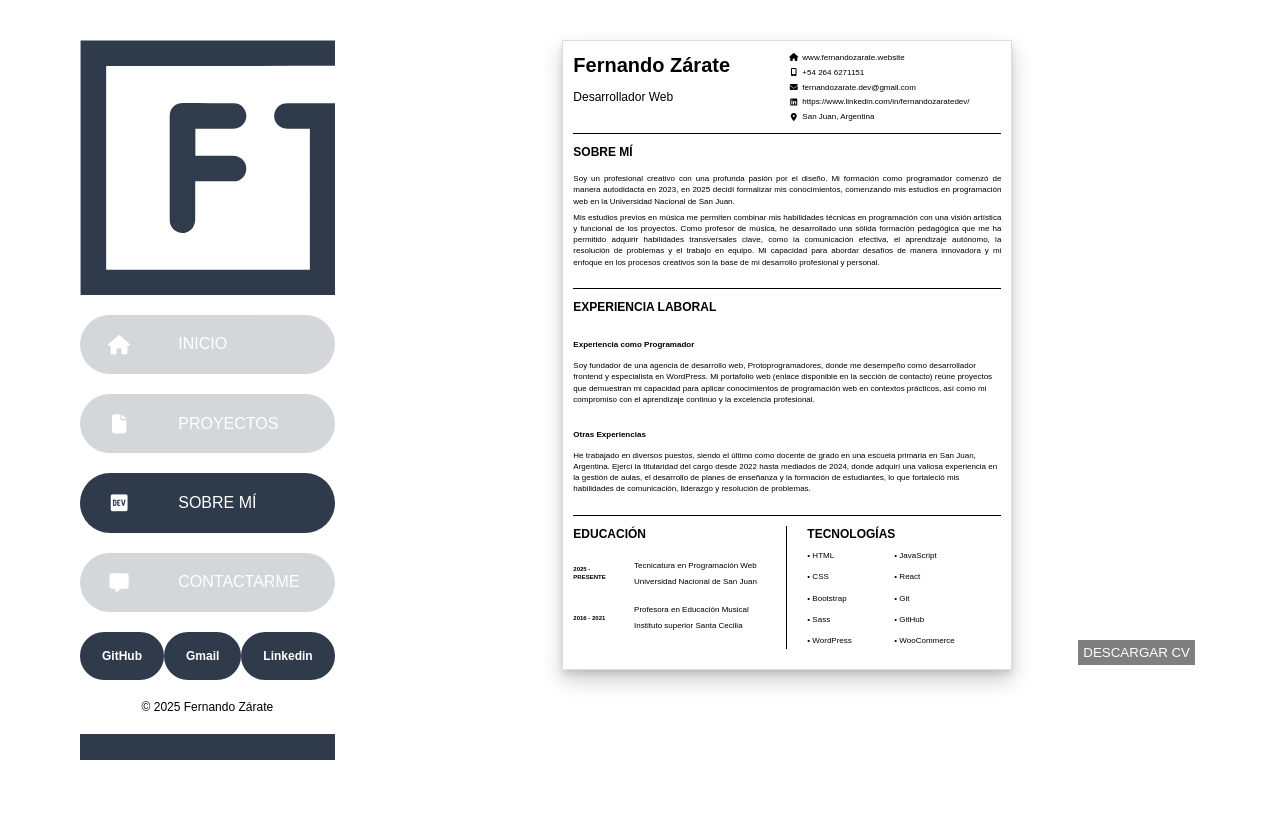
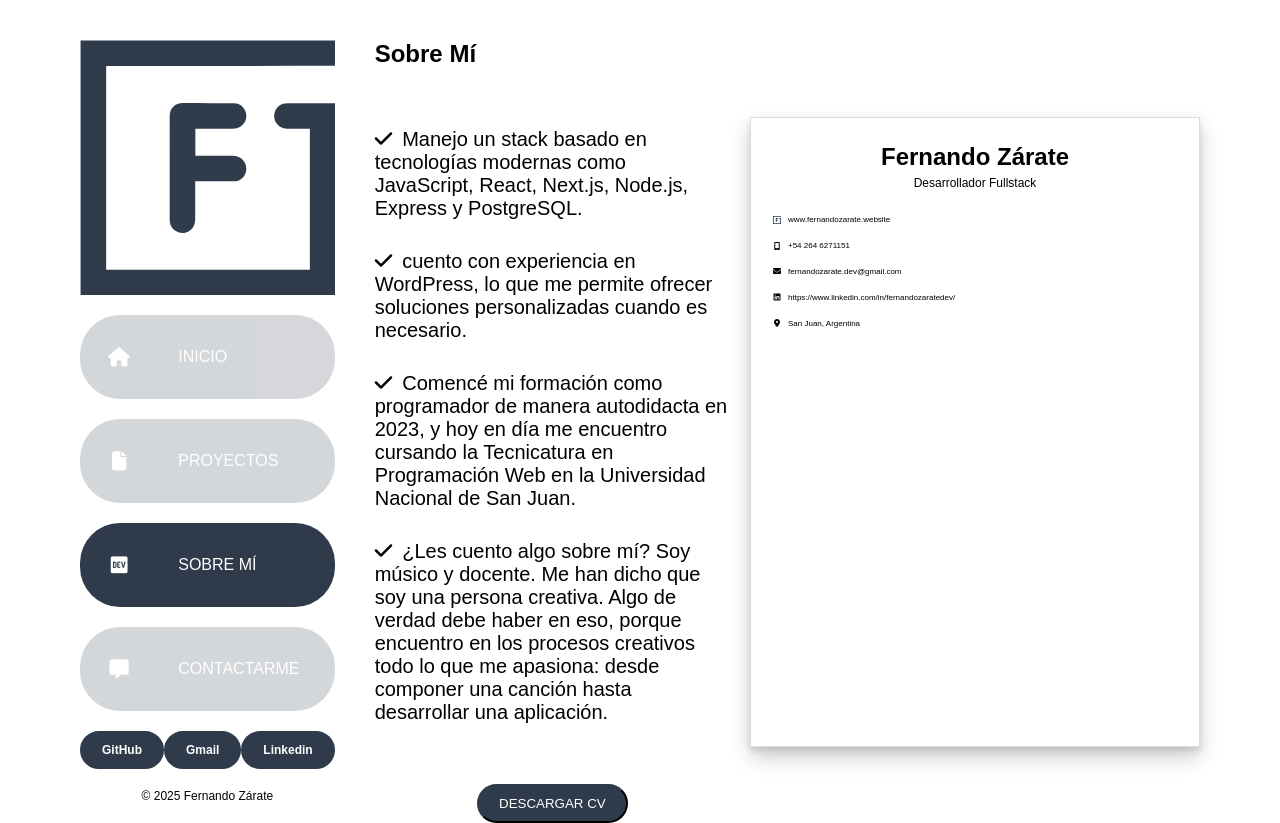
Before and after one commit to fernandozarate07/MyRepository, a React (Vite) app: page /aboutme in a window 1280 px wide. Before the commit the page ends 800 px from the top, so only its background shows below. Built offline with nearby package versions, Linux system fonts and the light colour scheme; a web font is replaced by a local one.

Commit message:
Refactor aboutme section

```diff
--- a/src/modules/NavSection/NavSection.module.css
+++ b/src/modules/NavSection/NavSection.module.css
@@ -23,7 +23,6 @@
   padding-bottom: 20px;
   text-align: center;
   font-size: 0.75rem;
-  border-bottom: 26px solid var(--primary-color);
 }
 
 @media (max-width: 992px) {
--- a/src/modules/Primarybutton/Primarybutton.module.css
+++ b/src/modules/Primarybutton/Primarybutton.module.css
@@ -1,10 +1,10 @@
 .btn {
-  padding: 5px 10px;
+  padding: 10px 20px;
+
   display: flex;
   justify-content: center;
   align-items: center;
-  background-color: transparent;
-  border: none;
+
   font-weight: 800;
   border: 2px solid var(--primary-color);
   color: var(--white-color);
@@ -18,13 +18,6 @@
   color: var(--primary-color);
 }
 
-.span {
-  position: relative;
-  padding: 10px;
-  cursor: pointer;
-  transition: transform 0.2s ease;
+.btn:hover .span {
+  transform: scale(1.1);
 }
-
-.btn:hover .span {
-  transform: scale(1.05);
-}
--- a/src/modules/Project/Project.module.css
+++ b/src/modules/Project/Project.module.css
@@ -28,7 +28,6 @@
 .project__container {
   display: grid;
   grid-template-rows: auto 1fr;
-  gap: 40px;
 }
 .project__stopContainer {
   position: relative;
@@ -66,8 +65,8 @@
   align-self: center;
 
   display: grid;
-  grid-template-rows: 1fr 3fr 1fr;
-  gap: 20px;
+  grid-template-rows: 1fr 4.5fr 1fr;
+  gap: 10px;
 }
 .project__titleContainer {
   display: flex;
--- a/src/modules/ResumeSection/ResumeSection.jsx
+++ b/src/modules/ResumeSection/ResumeSection.jsx
@@ -2,6 +2,7 @@ import { useRef } from "react";
 import html2canvas from "html2canvas";
 import jsPDF from "jspdf";
 import styles from "./ResumeSection.module.css";
+import logo from "../../assets/image/logo.svg";
 
 const ResumeSection = () => {
   const targetRef = useRef();
@@ -32,20 +33,47 @@ const ResumeSection = () => {
   };
 
   return (
-    <div className={styles.resume}>
-      <button onClick={handleDownloadPDF} className={styles.resume__downloadBtn}>
-        DESCARGAR CV
-      </button>
-      <div className={styles.printContainer}>
-        <div ref={targetRef} className={styles.resume__container}>
-          {/* portada */}
-          <div className={styles.resume__portada}>
-            <div className={styles.resume_nameContainer}>
-              <h1 className={styles.resume__name}>Fernando Zárate</h1>
-              <p className={styles.resume__description}>Desarrollador Web</p>
-            </div>
-            <div className={styles.resume__contact}>
-              <i className="fa-solid fa-house"></i>
+    <div className={styles.aboutme}>
+      <div className={styles.aboutme__descriptionContainer}>
+        <h2 className={styles.aboutme__title}>Sobre Mí</h2>
+        <p className={styles.aboutme__descriptionInfo}>
+          <span>
+            <i className="fa-solid fa-check"></i>
+            Manejo un stack basado en tecnologías modernas como JavaScript, React, Next.js, Node.js, Express y
+            PostgreSQL.
+          </span>
+          <span>
+            <i className="fa-solid fa-check"></i>
+            cuento con experiencia en WordPress, lo que me permite ofrecer soluciones personalizadas cuando es
+            necesario.
+          </span>
+          <span>
+            <i className="fa-solid fa-check"></i>
+            Comencé mi formación como programador de manera autodidacta en 2023, y hoy en día me encuentro cursando la
+            Tecnicatura en Programación Web en la Universidad Nacional de San Juan.
+          </span>
+          <span>
+            <i className="fa-solid fa-check"></i>
+            ¿Les cuento algo sobre mí? Soy músico y docente. Me han dicho que soy una persona creativa. Algo de verdad
+            debe haber en eso, porque encuentro en los procesos creativos todo lo que me apasiona: desde componer una
+            canción hasta desarrollar una aplicación.
+          </span>
+        </p>
+        <button onClick={handleDownloadPDF} className={styles.aboutme__downloadBtn}>
+          DESCARGAR CV
+        </button>
+      </div>
+      <div className={styles.aboutme__resumeContainer}>
+        <div ref={targetRef} className={styles.aboutme__resumeContent}>
+          {/*portada */}
+          <div className={styles.aboutme__resumePortada}>
+            <h3 className={styles.aboutme__resumeName}>Fernando Zárate</h3>
+            <p className={styles.aboutme__resumeDesciption}>Desarrollador Fullstack</p>
+          </div>
+          {/* contact*/}
+          <div className={styles.aboutme__resumeContact}>
+            <div className={styles.aboutme__resumeInfo}>
+              <img src={logo} alt="logo" />
               <span>www.fernandozarate.website</span>
               <i className="fa-solid fa-mobile-screen-button"></i>
               <span>+54 264 6271151</span>
@@ -56,90 +84,7 @@ const ResumeSection = () => {
               <i className="fa-solid fa-location-dot"></i>
               <span>San Juan, Argentina </span>
             </div>
-          </div>
-          {/* sobre mí */}
-          <div className={`${styles.resume__containerAboutme} ${styles.section}`}>
-            <h2 className={styles.resume__subtitle}>SOBRE MÍ</h2>
-            <p className={styles.resume__aboutmeDescription}>
-              <span>
-                Soy un profesional creativo con una profunda pasión por el diseño. Mi formación como programador comenzó
-                de manera autodidacta en 2023, en 2025 decidí formalizar mis conocimientos, comenzando mis estudios en
-                programación web en la Universidad Nacional de San Juan.
-              </span>
-              <span>
-                Mis estudios previos en música me permiten combinar mis habilidades técnicas en programación con una
-                visión artística y funcional de los proyectos. Como profesor de música, he desarrollado una sólida
-                formación pedagógica que me ha permitido adquirir habilidades transversales clave, como la comunicación
-                efectiva, el aprendizaje autónomo, la resolución de problemas y el trabajo en equipo. Mi capacidad para
-                abordar desafíos de manera innovadora y mi enfoque en los procesos creativos son la base de mi
-                desarrollo profesional y personal.
-              </span>
-            </p>
-          </div>
-          {/* experiencia */}
-          <div className={`${styles.resume__containerExperience} ${styles.section}`}>
-            <h2 className={styles.resume__subtitle}>EXPERIENCIA LABORAL</h2>
-            <div className={styles.resume__sectionExperience}>
-              <h3>Experiencia como Programador</h3>
-              <p>
-                Soy fundador de una agencia de desarrollo web, Protoprogramadores, donde me desempeño como desarrollador
-                frontend y especialista en WordPress. Mi portafolio web (enlace disponible en la sección de contacto)
-                reúne proyectos que demuestran mi capacidad para aplicar conocimientos de programación web en contextos
-                prácticos, así como mi compromiso con el aprendizaje continuo y la excelencia profesional.
-              </p>
-            </div>
-            <div className={styles.resume__sectionExperience}>
-              <h3>Otras Experiencias</h3>
-              <p>
-                He trabajado en diversos puestos, siendo el último como docente de grado en una escuela primaria en San
-                Juan, Argentina. Ejercí la titularidad del cargo desde 2022 hasta mediados de 2024, donde adquirí una
-                valiosa experiencia en la gestión de aulas, el desarrollo de planes de enseñanza y la formación de
-                estudiantes, lo que fortaleció mis habilidades de comunicación, liderazgo y resolución de problemas.
-              </p>
-            </div>
-          </div>
-          {/* educación y stack */}
-          <div className={`${styles.resume__containerEducationStack} ${styles.section}`}>
-            {/* educación */}
-            <div className={styles.resume__containerEducation}>
-              <h2 className={styles.resume__subtitle}>EDUCACIÓN</h2>
-              <div className={styles.resume__contentEstudies}>
-                <div className={styles.resume__educationItem}>
-                  <span className={styles.resume__educationDate}>2025 - PRESENTE</span>
-                  <div className={styles.containerEducationSpan}>
-                    <span>Tecnicatura en Programación Web</span>
-                    <span>Universidad Nacional de San Juan</span>
-                  </div>
-                </div>
-                <div className={styles.resume__educationItem}>
-                  <span className={styles.resume__educationDate}>2016 - 2021</span>
-                  <div className={styles.containerEducationSpan}>
-                    <span>Profesora en Educación Musical</span>
-                    <span>Instituto superior Santa Cecilia</span>
-                  </div>
-                </div>
-              </div>
-            </div>
-            {/* stack */}
-            <div className={styles.resume__containerStack}>
-              <h2 className={styles.resume__subtitle}>TECNOLOGÍAS</h2>
-              <div className={styles.resume__contentStack}>
-                <div className={styles.resume__stackContainer}>
-                  <span> • HTML</span>
-                  <span> • CSS</span>
-                  <span> • Bootstrap</span>
-                  <span> • Sass</span>
-                  <span> • WordPress</span>
-                </div>
-                <div className={styles.resume__stackContainer}>
-                  <span> • JavaScript</span>
-                  <span> • React</span>
-                  <span> • Git</span>
-                  <span> • GitHub</span>
-                  <span> • WooCommerce</span>
-                </div>
-              </div>
-            </div>
+            <div className={styles.aboutme__resumeQrContainer}></div>
           </div>
         </div>
       </div>
--- a/src/modules/ResumeSection/ResumeSection.module.css
+++ b/src/modules/ResumeSection/ResumeSection.module.css
@@ -1,181 +1,95 @@
-.resume {
-  position: relative;
+.aboutme {
+  width: 100%;
+  height: 100%;
+
+  display: grid;
+  grid-template-columns: 1fr 1fr;
+  justify-content: center;
+  gap: 20px;
+}
+.aboutme__descriptionContainer {
+  display: flex;
+  flex-direction: column;
+  gap: 60px;
+}
+.aboutme__descriptionInfo {
+  display: flex;
+  flex-direction: column;
+  gap: 30px;
+
+  font-size: var(--l);
+}
+.aboutme__descriptionInfo i {
+  padding-right: 10px;
+}
+.aboutme__downloadBtn {
+  width: fit-content;
+  padding: 10px 20px;
+
+  align-self: center;
+
+  border-color: var(--primary-color);
+  cursor: pointer;
+  background-color: var(--primary-color);
+  color: var(--white-color);
+  transition: all 0.3s ease-in-out;
+  border-radius: 40px;
+}
+.aboutme__downloadBtn:hover {
+  background-color: var(--black-white);
+  color: var(--primary-color);
+}
+.aboutme__resumeContainer {
+  width: 100%;
+  height: 100%;
 
   display: flex;
   justify-content: center;
   align-items: center;
 }
-.resume__downloadBtn {
-  position: absolute;
-  bottom: 5px;
-  right: 5px;
+.aboutme__resumeContent {
+  padding: 20px;
 
-  padding: 5px;
-
-  border: none;
-  cursor: pointer;
-  background-color: rgb(0, 0, 0, 0.5);
-  color: var(--white-color);
-  transition: all 0.3s ease-in-out;
-}
-.resume__downloadBtn:hover {
-  background-color: var(--black-color);
-}
-.printContainer {
   width: 450px;
   height: 630px;
+
+  display: grid;
+  grid-template-rows: auto 1fr 3fr;
+  gap: 20px;
 
   background-color: #fff;
   box-shadow: 0px 4px 6px rgba(0, 0, 0, 0.1), 0px 10px 20px rgba(0, 0, 0, 0.2);
   border: 1px solid #ddd;
 }
-.resume__container {
-  width: 100%;
-  height: 100%;
-  padding: 10px;
-
-  display: grid;
-  grid-template-rows: 1fr 2fr 3fr 2fr;
-  gap: 10px;
-
-  font-size: var(--xs);
-  line-height: 1.4;
+/* portada */
+.aboutme__resumeName {
+  text-align: center;
+  padding: 5px;
+  font-size: var(--xl);
 }
-.resume__portada {
+.aboutme__resumeDesciption {
+  font-size: var(--s);
+  text-align: center;
+}
+/* contact */
+.aboutme__resumeContact {
   display: grid;
   grid-template-columns: 1fr 1fr;
 }
-.resume_nameContainer {
-  display: flex;
-  flex-direction: column;
-  gap: 10px;
-}
-.resume__name {
-  font-size: var(--l);
-}
-.resume__description {
-  font-size: var(--s);
-}
-.resume__contact {
+.aboutme__resumeInfo {
   display: grid;
   grid-template-columns: auto 1fr;
   grid-template-rows: repeat(5 1fr);
-  gap: 2px;
+  gap: 5px;
   justify-content: center;
   align-items: center;
+  font-size: var(--xs);
 }
-.resume__contact i {
+.aboutme__resumeInfo i,
+.aboutme__resumeInfo img {
   padding: 2px;
+
   display: flex;
   justify-content: center;
   align-items: center;
 }
-.resume__subtitle {
-  font-size: var(--s);
-}
-.section {
-  padding-block: 10px;
-  border-top: 1px solid var(--black-color);
-}
-.resume__containerAboutme {
-  display: flex;
-  flex-direction: column;
-  justify-content: space-between;
-  gap: 5px;
-}
-.resume__aboutmeDescription {
-  text-align: justify;
-  display: flex;
-  flex-direction: column;
-  gap: 5px;
-}
-.resume__containerExperience {
-  display: flex;
-  flex-direction: column;
-  justify-content: space-between;
-}
-.resume__sectionExperience {
-  display: flex;
-  flex-direction: column;
-  gap: 10px;
-}
-.resume__sectionExperience h3 {
-  font-size: var(--xs);
-}
-/* education & stack */
-.resume__containerEducationStack {
-  display: grid;
-  grid-template-columns: 1fr 1fr;
-}
-.resume__containerEducation,
-.resume__containerStack {
-  display: grid;
-  grid-template-rows: auto 1fr;
-}
-.resume__containerEducation {
-  border-right: 1px solid var(--black-color);
-}
-.resume__contentEstudies {
-  display: flex;
-  flex-direction: column;
-  justify-content: space-evenly;
-}
-.resume__educationItem {
-  display: grid;
-  grid-template-columns: 1fr 3fr;
-  gap: 10px;
-  justify-content: center;
-  align-items: center;
-}
-.resume__educationDate {
-  font-size: 6px;
-  font-weight: 800;
-}
-.containerEducationSpan {
-  display: flex;
-  flex-direction: column;
-  gap: 5px;
-}
-.resume__containerStack {
-  padding-inline: 20px;
-  gap: 5px;
-}
-.resume__contentStack {
-  display: grid;
-  grid-template-columns: 1fr 1fr;
-  justify-content: center;
-  align-items: center;
-}
-.resume__stackContainer {
-  display: flex;
-  flex-direction: column;
-  justify-content: space-around;
-  gap: 10px;
-}
-@media (max-width: 576px) {
-  .printContainer {
-    width: 282px;
-    max-height: 395px;
-  }
-  .resume__container {
-    font-size: 4px;
-  }
-  .resume_nameContainer {
-    gap: 5px;
-  }
-  .resume__name {
-    font-size: var(--s);
-  }
-  .resume__description {
-    font-size: var(--xs);
-  }
-  .resume__subtitle {
-    font-size: 6px;
-  }
-  .resume__sectionExperience h3 {
-    font-size: 6px;
-  }
-  .resume__educationDate {
-    font-size: 4px;
-  }
-}
```
Also changed, not shown: src/assets/image/logo.svg.
